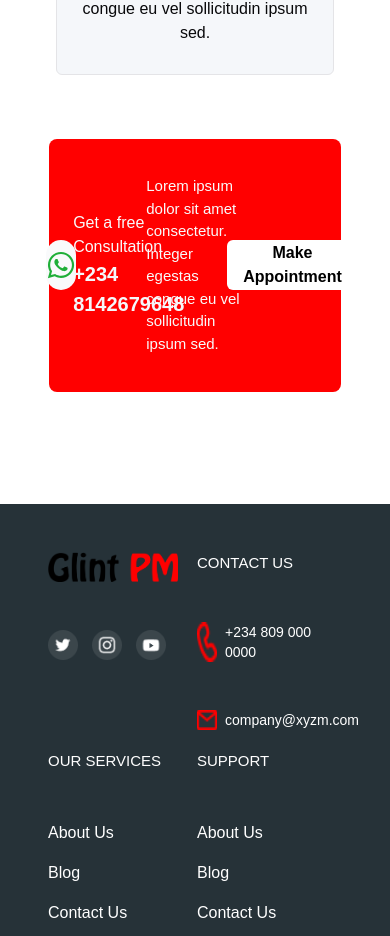
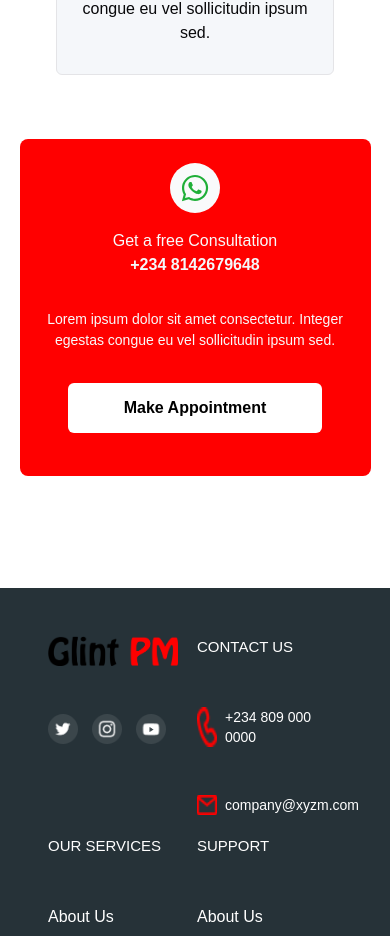
Before and after one commit to LogizonBuilds/glint_pm_frontend, a Next.js app: page /services in a window 390 px wide. Shown: the part 3120-4056 px from the top of the page. Built offline with nearby package versions, Linux system fonts and the light colour scheme.

Commit message:
Refactor layout and styling in Appointment component for improved responsiveness and structure

```diff
--- a/src/components/Appointment.tsx
+++ b/src/components/Appointment.tsx
@@ -5,25 +5,24 @@ import { FaWhatsapp } from "react-icons/fa";
 const Appointment = () => {
   return (
     <div className="mt-16">
-      <div className="h-[30vh] bg-[#FF0000] rounded-lg w-[75%] mx-auto mb-28 flex">
-        <div className="w-1/12 flex justify-center items-center">
-          <div className="w-[50px] h-[50px] rounded-[25px] bg-gray-50 flex justify-center items-center">
+      <div className="sm:h-[30vh] h-[40vh]  bg-[#FF0000] rounded-lg w-[90%] sm:w-[75%] mx-auto mb-28 flex flex-col sm:flex-row">
+        <div className="w-full sm:w-1/12 flex justify-center items-center">
+          <div className="w-[50px] h-[50px] sm:mt-0 mt-6 rounded-[25px] bg-gray-50 flex justify-center items-center">
             <FaWhatsapp size={30} color="#1FAF38" />
           </div>
         </div>
-        <div className="w-3/12 flex flex-col justify-center">
+        <div className="w-full sm:w-3/12 flex flex-col justify-center items-center  p-4">
           <p className="text-left text-gray-50">Get a free Consultation</p>
-          <p className="text-left text-[#F5F7FA] font-bold text-[20px]">
+          <p className="text-left text-[#F5F7FA] font-bold text-[16px] sm:text-[20px]">
             +234 8142679648
           </p>
         </div>
-        <div className="w-4/12 flex justify-center items-center">
-          <p className="text-gray-50 font-medium text-[15px]">
-            Lorem ipsum dolor sit amet consectetur. Integer egestas congue eu
-            vel sollicitudin ipsum sed.{" "}
+        <div className="w-full sm:w-4/12 flex justify-center items-center p-4">
+          <p className="text-gray-50 font-medium text-[14px] sm:text-[15px] text-center">
+            Lorem ipsum dolor sit amet consectetur. Integer egestas congue eu vel sollicitudin ipsum sed.
           </p>
         </div>
-        <div className="w-4/12 flex justify-center items-center">
+        <div className="w-full sm:w-4/12 flex justify-center items-center p-4">
           <Button
             bg="#FFFFFF"
             text="Make Appointment"
@@ -34,6 +33,7 @@ const Appointment = () => {
         </div>
       </div>
     </div>
+
   );
 };
 
```
